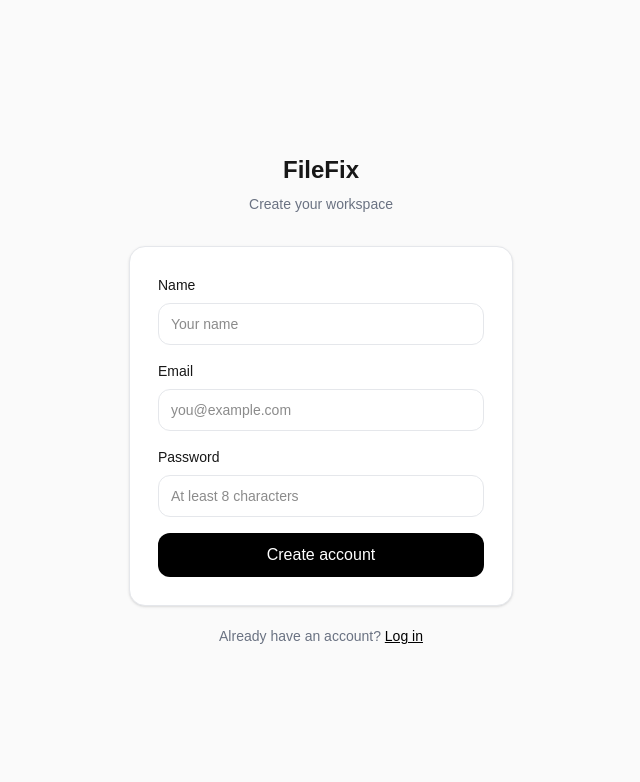
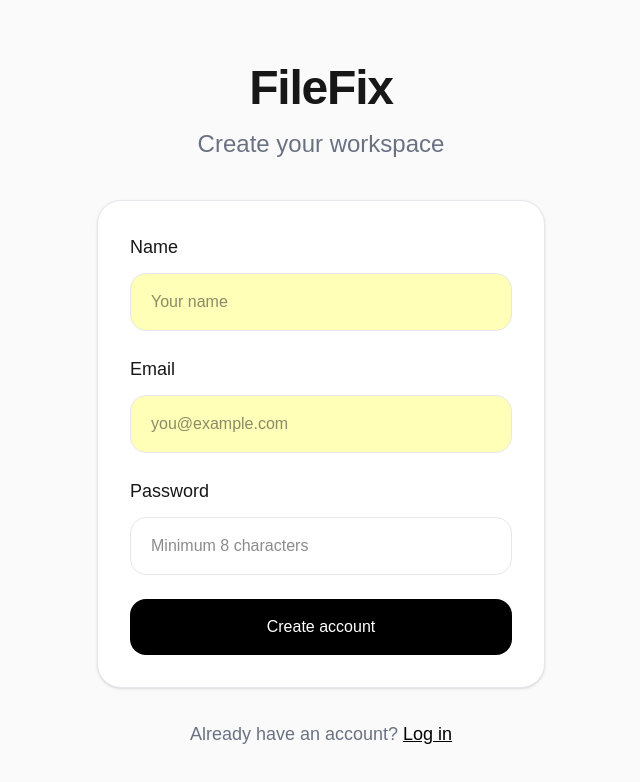
Before and after one commit to xalvarezd83/filefix, a Next.js app: page /register in a window 1280 px wide. Shown: the top 782 px of the page, without its empty margins (319-959 px from the left). Built offline with nearby package versions, Linux system fonts and the light colour scheme.

Commit message:
Update page.tsx

```diff
--- a/app/register/page.tsx
+++ b/app/register/page.tsx
@@ -1,12 +1,177 @@
+"use client";
+
+import { FormEvent, useState } from "react";
 import Link from "next/link";
-import { RegisterForm } from "@/components/register-form";
+import { useRouter } from "next/navigation";
 
 export default function RegisterPage() {
-  return <main className="flex min-h-screen items-center justify-center bg-[#fafafa] px-6">
-    <div className="w-full max-w-sm">
-      <div className="mb-8 text-center"><div className="text-2xl font-semibold">FileFix</div><p className="mt-2 text-sm text-gray-500">Create your workspace</p></div>
-      <div className="rounded-2xl border border-gray-200 bg-white p-7 shadow-sm"><RegisterForm /></div>
-      <p className="mt-5 text-center text-sm text-gray-500">Already have an account? <Link className="text-black underline" href="/login">Log in</Link></p>
-    </div>
-  </main>;
+  const router = useRouter();
+
+  const [name, setName] = useState("");
+  const [email, setEmail] = useState("");
+  const [password, setPassword] = useState("");
+
+  const [loading, setLoading] = useState(false);
+  const [error, setError] = useState("");
+
+  async function handleSubmit(e: FormEvent<HTMLFormElement>) {
+    e.preventDefault();
+
+    setError("");
+
+    if (!name || !email || !password) {
+      setError("Please complete all fields.");
+      return;
+    }
+
+    if (password.length < 8) {
+      setError("Password must be at least 8 characters.");
+      return;
+    }
+
+    setLoading(true);
+
+    try {
+      const response = await fetch("/api/register", {
+        method: "POST",
+        headers: {
+          "Content-Type": "application/json",
+        },
+        body: JSON.stringify({
+          name,
+          email,
+          password,
+        }),
+      });
+
+      const data = await response.json();
+
+      if (!response.ok) {
+        setError(data.error || "Unable to create account.");
+        return;
+      }
+
+      // Account was successfully created.
+      // Send user to login.
+      router.push("/login?registered=true");
+    } catch (err) {
+      console.error(err);
+      setError("Something went wrong. Please try again.");
+    } finally {
+      setLoading(false);
+    }
+  }
+
+  return (
+    <main className="min-h-screen bg-[#fafafa] px-4 py-16">
+      <div className="mx-auto max-w-md">
+        <div className="mb-10 text-center">
+          <h1 className="text-5xl font-semibold tracking-tight">
+            FileFix
+          </h1>
+
+          <p className="mt-4 text-2xl text-gray-500">
+            Create your workspace
+          </p>
+        </div>
+
+        <form
+          onSubmit={handleSubmit}
+          className="rounded-3xl border border-gray-200 bg-white p-8 shadow-sm"
+        >
+          <div className="space-y-6">
+
+            {/* Name */}
+            <div>
+              <label
+                htmlFor="name"
+                className="mb-3 block text-lg font-medium"
+              >
+                Name
+              </label>
+
+              <input
+                id="name"
+                name="name"
+                type="text"
+                value={name}
+                onChange={(e) => setName(e.target.value)}
+                placeholder="Your name"
+                autoComplete="name"
+                className="w-full rounded-2xl border border-gray-200 bg-[#ffffb8] px-5 py-4 text-lg outline-none focus:border-black"
+              />
+            </div>
+
+            {/* Email */}
+            <div>
+              <label
+                htmlFor="email"
+                className="mb-3 block text-lg font-medium"
+              >
+                Email
+              </label>
+
+              <input
+                id="email"
+                name="email"
+                type="email"
+                value={email}
+                onChange={(e) => setEmail(e.target.value)}
+                placeholder="you@example.com"
+                autoComplete="email"
+                className="w-full rounded-2xl border border-gray-200 bg-[#ffffb8] px-5 py-4 text-lg outline-none focus:border-black"
+              />
+            </div>
+
+            {/* Password */}
+            <div>
+              <label
+                htmlFor="password"
+                className="mb-3 block text-lg font-medium"
+              >
+                Password
+              </label>
+
+              <input
+                id="password"
+                name="password"
+                type="password"
+                value={password}
+                onChange={(e) => setPassword(e.target.value)}
+                placeholder="Minimum 8 characters"
+                autoComplete="new-password"
+                className="w-full rounded-2xl border border-gray-200 bg-white px-5 py-4 text-lg outline-none focus:border-black"
+              />
+            </div>
+
+            {/* Error */}
+            {error && (
+              <div className="rounded-xl border border-red-200 bg-red-50 px-4 py-3 text-sm text-red-600">
+                {error}
+              </div>
+            )}
+
+            {/* Submit */}
+            <button
+              type="submit"
+              disabled={loading}
+              className="w-full rounded-2xl bg-black px-5 py-4 text-lg font-medium text-white transition hover:bg-gray-800 disabled:cursor-not-allowed disabled:opacity-50"
+            >
+              {loading ? "Creating account..." : "Create account"}
+            </button>
+          </div>
+        </form>
+
+        <div className="mt-8 text-center text-lg text-gray-500">
+          Already have an account?{" "}
+          <Link
+            href="/login"
+            className="font-medium text-black underline"
+          >
+            Log in
+          </Link>
+        </div>
+      </div>
+    </main>
+  );
 }
```
